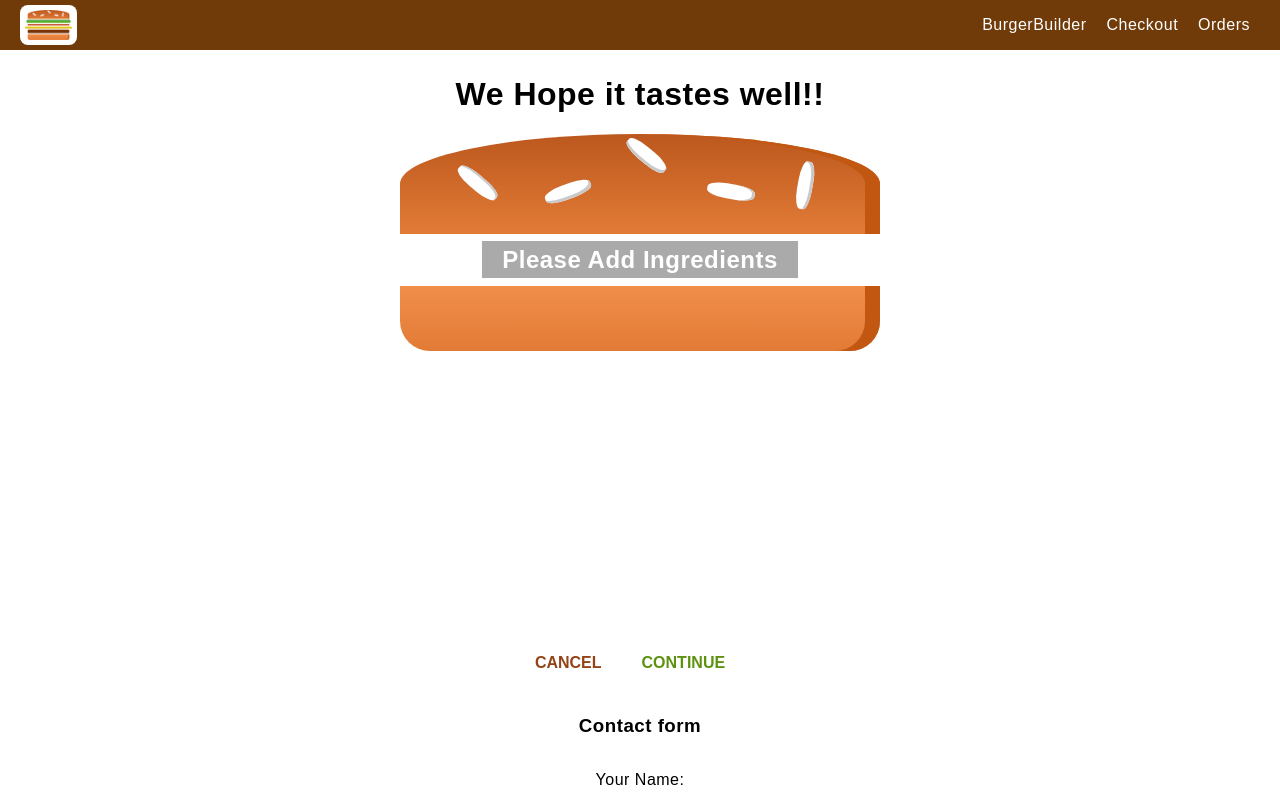
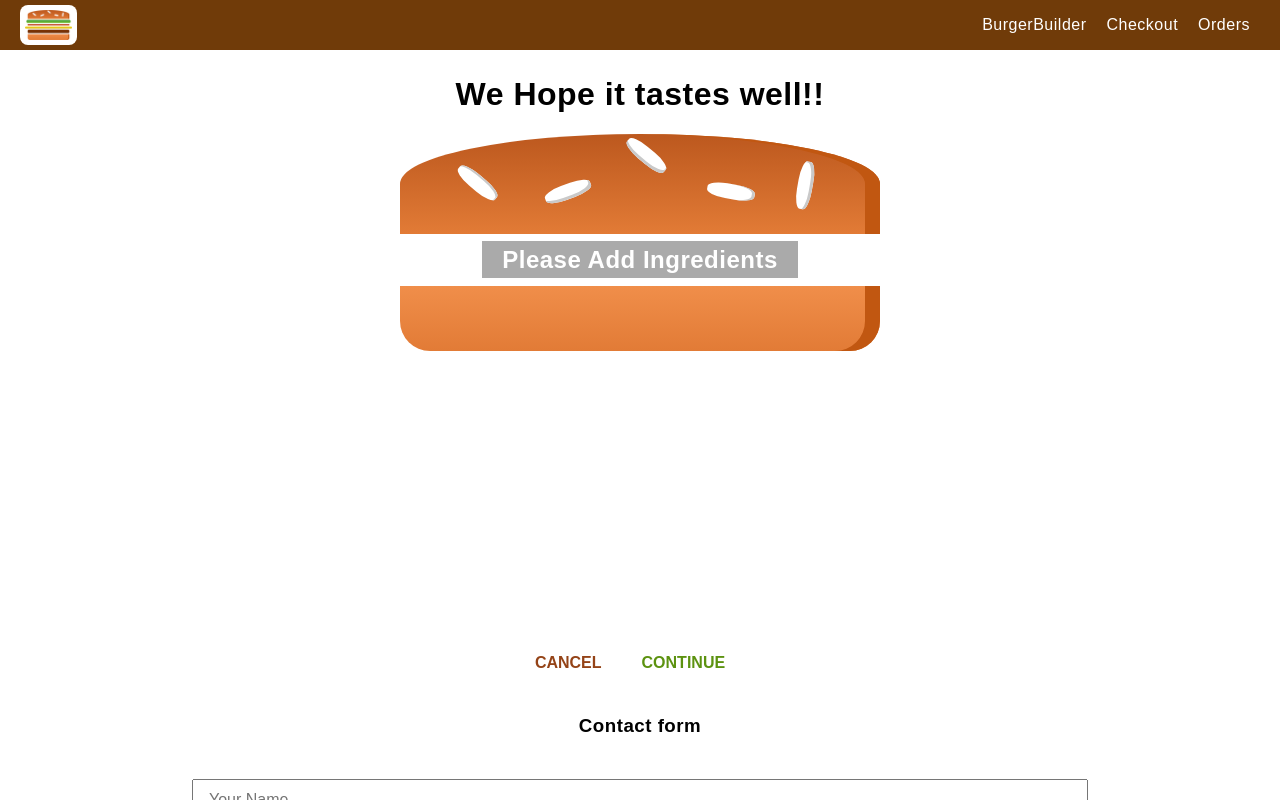
Before and after one commit to GunaalanElango/burger-builder-app, a React (Create React App) app: page /checkout in a window 1280 px wide. Both pictures are taken after a click on the button "CONTINUE". Shown: the top 800 px of the page. Built offline with nearby package versions, Linux system fonts and the light colour scheme.

Commit message:
Dynamically creating the form input elements

```diff
--- a/src/components/UI/Input/Input.js
+++ b/src/components/UI/Input/Input.js
@@ -3,12 +3,21 @@ import React from "react";
 
 const input = (props) => {
   let inputElement = null;
-  switch (props.inputtype) {
+  switch (props.elementType) {
     case "textarea":
       inputElement = <textarea />;
       break;
+    case "input":
+      inputElement = (
+        <input
+          {...props.elementConfig}
+          className={classes.Input}
+          value={props.value}
+        />
+      );
+      break;
     default:
-      inputElement = <input {...props} className={classes.Input} />;
+      inputElement = null;
       break;
   }
 
--- a/src/containers/Checkout/ContactData/ContactData.js
+++ b/src/containers/Checkout/ContactData/ContactData.js
@@ -48,7 +48,6 @@ class ContactData extends Component {
             { value: "cheapest", displayValue: "Cheapest" },
           ],
         },
-        value: "",
       },
     },
     loading: false,
@@ -80,6 +79,18 @@ class ContactData extends Component {
   };
 
   render() {
+    let inputElements = [];
+    for (let key in this.state.orderForm) {
+      inputElements.push(
+        <Input
+          key={key}
+          elementConfig={this.state.orderForm[key].elementConfig}
+          elementType={this.state.orderForm[key].elementType}
+          value={this.state.orderForm[key].value}
+        />
+      );
+    }
+
     return (
       <div className={classes.ContactData}>
         <h3>Contact form</h3>
@@ -87,10 +98,7 @@ class ContactData extends Component {
           <Spinner />
         ) : (
           <form>
-            <Input lable="Your Name:" type="text" placeholder="Your Name" />
-            <Input lable="Your Mail:" type="email" placeholder="Your Mail" />
-            <Input lable="Street:" type="text" placeholder="Street" />
-            <Input lable="Zip code:" type="text" placeholder="Zip code" />
+            {inputElements}
             <Button type="Success" click={this.orderHandler}>
               ORDER
             </Button>
```
